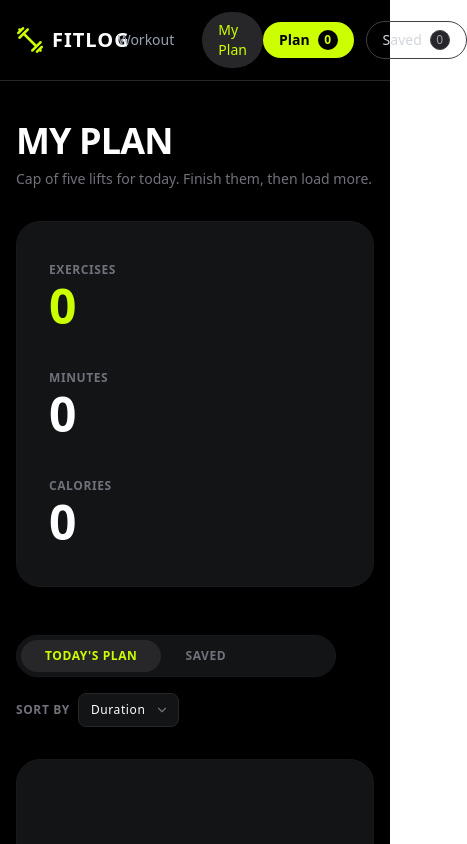
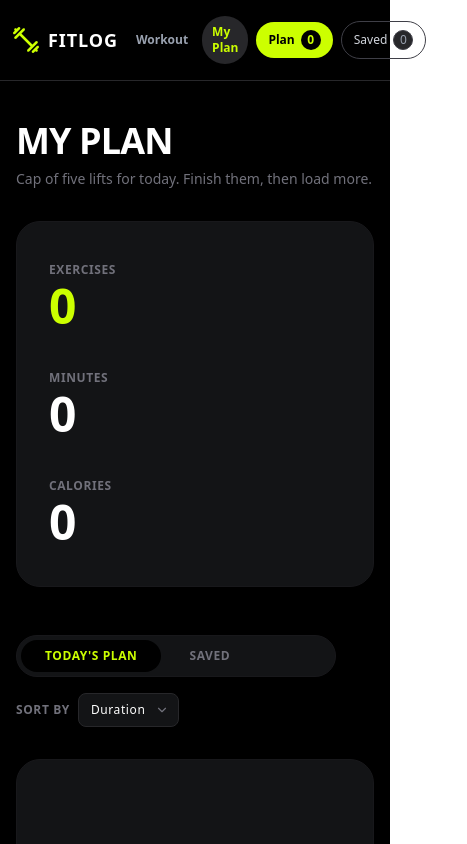
Before and after one commit to Sayeed-sbs/fitlog, a Next.js app: page /my-plan in a window 390 px wide. Shown: the top 844 px of the page, 467 px wide, since content can reach past the window. Built offline with nearby package versions, Linux system fonts and the light colour scheme.

Commit message:
making responsive the navbar and the button of the plan page

```diff
--- a/app/my-plan/page.js
+++ b/app/my-plan/page.js
@@ -83,12 +83,12 @@ function PlanContent() {
       </div>
 
       <div className="mt-12 flex flex-col gap-4 sm:flex-row sm:items-center sm:justify-between">
-        <div className="flex rounded-full bg-[#131416] p-1 border border-zinc-900 max-w-xs">
+       <div className="flex gap-1 rounded-full bg-[#131416] p-1 border border-zinc-900 max-w-xs">
           <button
             onClick={() => setActiveTab("plan")}
             className={`rounded-full px-6 py-2 text-xs font-bold uppercase tracking-wider transition ${
               activeTab === "plan"
-                ? "bg-zinc-800 text-[#ccff00]"
+                ? "bg-black text-[#ccff00]"
                 : "text-zinc-500 hover:text-white"
             }`}
           >
@@ -99,7 +99,7 @@ function PlanContent() {
             onClick={() => setActiveTab("saved")}
             className={`rounded-full px-6 py-2 text-xs font-bold uppercase tracking-wider transition ${
               activeTab === "saved"
-                ? "bg-zinc-800 text-[#ccff00]"
+                ? "bg-black text-[#ccff00]"
                 : "text-zinc-500 hover:text-white"
             }`}
           >
@@ -169,7 +169,7 @@ function PlanContent() {
                     </div>
                   </div>
 
-                  <div className="flex items-center gap-3 self-end sm:self-center">
+                  <div className="flex flex-wrap items-center gap-3 self-start sm:self-center">
                     <Link
                       href={`/workout/${workout.id}`}
                       className="rounded-full border border-zinc-800 px-5 py-2 text-sm font-normal text-zinc-400 transition hover:bg-zinc-900 hover:text-white"
--- a/components/Navbar.jsx
+++ b/components/Navbar.jsx
@@ -12,9 +12,9 @@ export default function Navbar() {
 
   return (
     <nav className="sticky top-0 z-50 border-b border-zinc-800 bg-black/95 backdrop-blur">
-      <div className="mx-auto flex h-20 max-w-7xl items-center justify-between px-4">
+      <div className="mx-auto flex h-20 max-w-7xl items-center justify-between gap-2 px-3 sm:px-4">
 
-        <Link href="/" className="flex items-center gap-2">
+        <Link href="/" className="flex items-center gap-2 shrink-0">
           <Image
             src="/assets/logo.png"
             alt="FitLog Logo"
@@ -23,15 +23,15 @@ export default function Navbar() {
             className="object-contain"
             priority
           />
-          <span className="text-xl font-bold tracking-wider text-white">
+          <span className="text-lg sm:text-xl font-bold tracking-wider text-white">
             FITLOG
           </span>
         </Link>
 
-        <div className="flex items-center gap-3">
+        <div className="flex items-center gap-1 sm:gap-3">
           <Link
             href="/"
-            className={`rounded-full px-4 py-2 text-sm transition ${
+            className={`rounded-full px-2.5 sm:px-4 py-2 text-xs sm:text-sm font-semibold transition ${
               pathname === "/"
                 ? "bg-zinc-800 text-[#ccff00]"
                 : "text-gray-400 hover:text-white"
@@ -42,7 +42,7 @@ export default function Navbar() {
 
           <Link
             href="/my-plan"
-            className={`rounded-full px-4 py-2 text-sm transition ${
+            className={`rounded-full px-2.5 sm:px-4 py-2 text-xs sm:text-sm font-semibold transition ${
               pathname === "/my-plan"
                 ? "bg-zinc-800 text-[#ccff00]"
                 : "text-gray-400 hover:text-white"
@@ -52,10 +52,10 @@ export default function Navbar() {
           </Link>
         </div>
 
-        <div className="flex items-center gap-3">
+        <div className="flex items-center gap-2 sm:gap-3 sm:pl-3 sm:border-l sm:border-zinc-800">
           <Link
             href="/my-plan"
-            className="inline-flex items-center gap-2 rounded-full bg-[#ccff00] px-4 py-2 text-sm font-bold text-black"
+            className="inline-flex items-center gap-1.5 sm:gap-2 rounded-full bg-[#ccff00] px-3 sm:px-4 py-2 text-xs sm:text-sm font-bold text-black"
           >
             <span>Plan</span>
             <span className="flex h-5 w-5 items-center justify-center rounded-full bg-black text-xs text-[#ccff00]">
@@ -65,7 +65,7 @@ export default function Navbar() {
 
           <Link
             href="/my-plan?tab=saved"
-            className="inline-flex items-center gap-2 rounded-full border border-zinc-700 bg-transparent px-4 py-2 text-sm text-gray-300"
+            className="inline-flex items-center gap-1.5 sm:gap-2 rounded-full border border-zinc-700 bg-transparent px-3 sm:px-4 py-2 text-xs sm:text-sm text-gray-300"
           >
             <span>Saved</span>
             <span className="flex h-5 w-5 items-center justify-center rounded-full bg-zinc-800 text-xs text-gray-400 border border-zinc-700">
```
